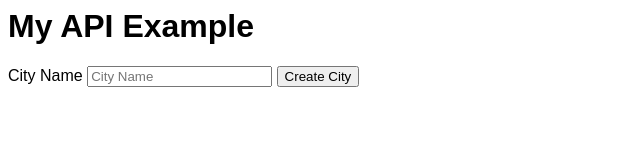
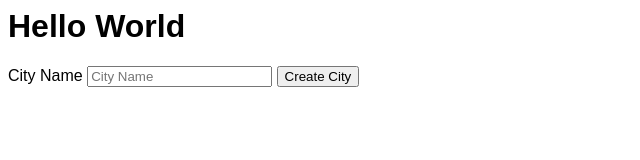
Before and after one commit to josecarneiro/github-colaboration-test, a plain HTML site: page static/index.html in a window 1280 px wide. Shown: the whole page, without its empty margins (0-640 px from the left). Drawn offline with nearby package versions, Linux system fonts and the light colour scheme; no server answers.

Commit message:
Changed welcome message

```diff
--- a/static/index.html
+++ b/static/index.html
@@ -4,7 +4,7 @@
     <link rel="stylesheet" href="./style.css" />
   </head>
   <body>
-    <h1>My API Example</h1>
+    <h1>Hello World</h1>
     <form>
       <label for="input-city-name">City Name</label>
       <input
```
